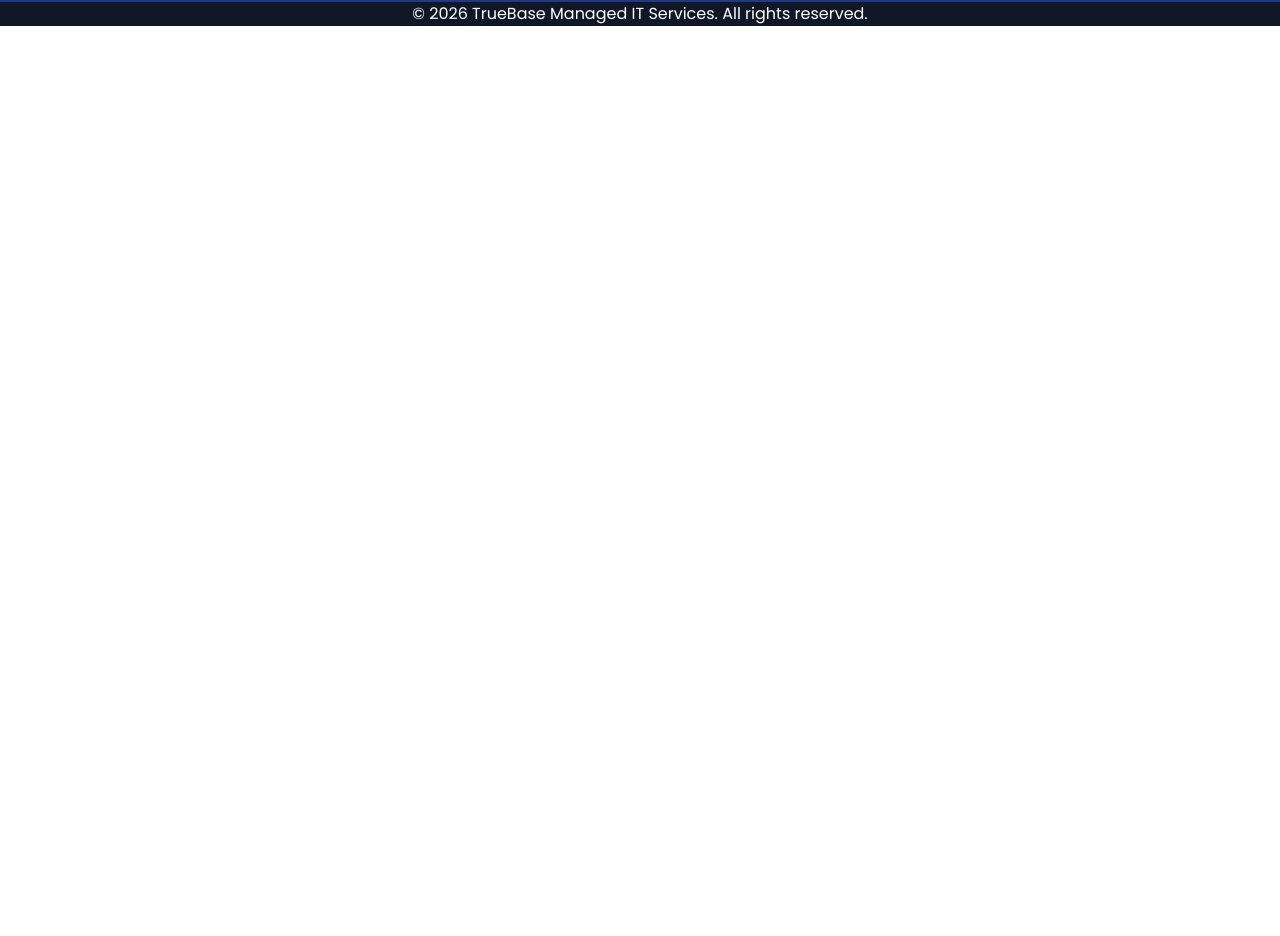
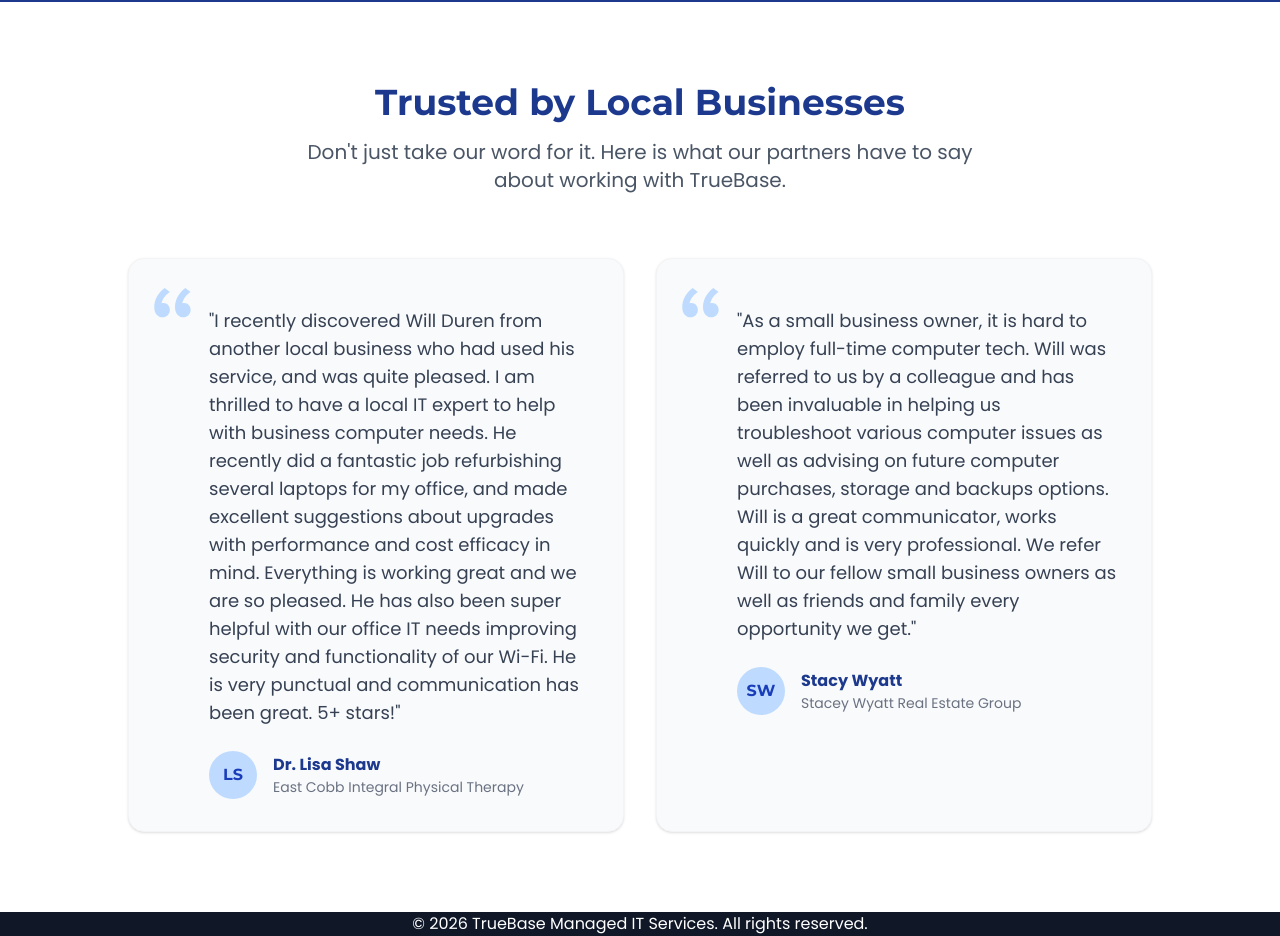
Before and after one commit to anikas-durentech/truebase-msp, a SvelteKit app: page / in a window 1280 px wide. Shown: the part 2420-3356 px from the top of the page. Before the commit the page ends 2446 px from the top, so only its background shows below. Built offline with nearby package versions, Linux system fonts and the light colour scheme.

Commit message:
testimonials section

```diff
--- a/src/routes/+page.svelte
+++ b/src/routes/+page.svelte
@@ -207,3 +207,52 @@
         </div>
     </div>
 </section>
+
+<section class="py-20 bg-white">
+    <div class="container mx-auto px-6">
+        <div class="text-center mb-16">
+            <h2 class="font-heading text-4xl font-bold text-blue-900 mb-4">Trusted by Local Businesses</h2>
+            <p class="font-sans text-xl text-gray-600 max-w-2xl mx-auto">
+                Don't just take our word for it. Here is what our partners have to say about working with TrueBase.
+            </p>
+        </div>
+
+        <div class="grid grid-cols-1 md:grid-cols-2 gap-8 max-w-5xl mx-auto">
+            <div class="bg-gray-50 p-8 rounded-2xl border border-gray-100 shadow-sm relative">
+                <svg class="absolute top-6 left-6 w-10 h-10 text-blue-200" fill="currentColor" viewBox="0 0 32 32" aria-hidden="true">
+                    <path d="M9.352 4C4.456 7.456 1 13.12 1 19.36c0 5.088 3.072 8.064 6.624 8.064 3.36 0 5.856-2.688 5.856-5.856 0-3.168-2.208-5.472-5.088-5.472-.576 0-1.344.096-1.536.192.48-3.264 3.552-7.104 6.624-9.024L9.352 4zm16.512 0c-4.8 3.456-8.256 9.12-8.256 15.36 0 5.088 3.072 8.064 6.624 8.064 3.264 0 5.856-2.688 5.856-5.856 0-3.168-2.304-5.472-5.184-5.472-.576 0-1.248.096-1.44.192.48-3.264 3.456-7.104 6.528-9.024L25.864 4z" />
+                </svg>
+                <p class="relative z-10 text-gray-700 text-lg mb-6 pl-12 pt-4">
+                    "I recently discovered Will Duren from another local business who had used his service, and was quite pleased. I am thrilled to have a local IT expert to help with business computer needs. He recently did a fantastic job refurbishing several laptops for my office, and made excellent suggestions about upgrades with performance and cost efficacy in mind. Everything is working great and we are so pleased. He has also been super helpful with our office IT needs improving security and functionality of our Wi-Fi. He is very punctual and communication has been great. 5+ stars!"
+                </p>
+                <div class="flex items-center gap-4 pl-12">
+                    <div class="w-12 h-12 bg-blue-200 rounded-full flex items-center justify-center text-blue-800 font-bold font-heading">
+                        LS
+                    </div>
+                    <div>
+                        <h5 class="font-bold text-blue-900">Dr. Lisa Shaw</h5>
+                        <p class="text-sm text-gray-500">East Cobb Integral Physical Therapy</p>
+                    </div>
+                </div>
+            </div>
+
+            <div class="bg-gray-50 p-8 rounded-2xl border border-gray-100 shadow-sm relative">
+                <svg class="absolute top-6 left-6 w-10 h-10 text-blue-200" fill="currentColor" viewBox="0 0 32 32" aria-hidden="true">
+                    <path d="M9.352 4C4.456 7.456 1 13.12 1 19.36c0 5.088 3.072 8.064 6.624 8.064 3.36 0 5.856-2.688 5.856-5.856 0-3.168-2.208-5.472-5.088-5.472-.576 0-1.344.096-1.536.192.48-3.264 3.552-7.104 6.624-9.024L9.352 4zm16.512 0c-4.8 3.456-8.256 9.12-8.256 15.36 0 5.088 3.072 8.064 6.624 8.064 3.264 0 5.856-2.688 5.856-5.856 0-3.168-2.304-5.472-5.184-5.472-.576 0-1.248.096-1.44.192.48-3.264 3.456-7.104 6.528-9.024L25.864 4z" />
+                </svg>
+                <p class="relative z-10 text-gray-700 text-lg mb-6 pl-12 pt-4">
+                    "As a small business owner, it is hard to employ full-time computer tech.  Will was referred to us by a colleague and has been invaluable in helping us troubleshoot various computer issues as well as advising on future computer purchases, storage and backups options.  Will is a great communicator, works quickly and is very professional.  We refer Will to our fellow small business owners as well as friends and family every opportunity we get."
+                </p>
+                <div class="flex items-center gap-4 pl-12">
+                    <div class="w-12 h-12 bg-blue-200 rounded-full flex items-center justify-center text-blue-800 font-bold font-heading">
+                        SW
+                    </div>
+                    <div>
+                        <h5 class="font-bold text-blue-900">Stacy Wyatt</h5>
+                        <p class="text-sm text-gray-500">Stacey Wyatt Real Estate Group</p>
+                    </div>
+                </div>
+            </div>
+        </div>
+    </div>
+</section>
```
